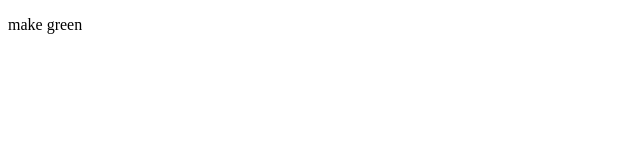
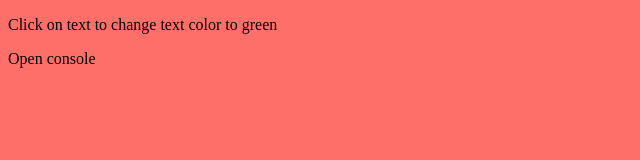
Before and after one commit to nimishawilson/thirty-days-of-js, a plain HTML site: page dev-tool-tricks/index.html in a window 1280 px wide. Shown: the whole page, without its empty margins (0-640 px from the left). Drawn offline with Linux system fonts and the light colour scheme.

Commit message:
feat: add style to dev tool tricks

```diff
--- a/dev-tool-tricks/index.html
+++ b/dev-tool-tricks/index.html
@@ -3,16 +3,23 @@
 
 <head>
   <title> Dev Tool Tricks </title>
+<style>
+  body{
+    background-color:  #ff6f69;
+  }
+</style>
 
 </head>
 
 <body>
-  <p onclick="makeGreen()"> make green </p>
+  <p class="select" onclick="makeGreen()"> Click on text to change text color to green </p>
+
+  <p> Open console <p>
 </body>
 
 <script>
   function makeGreen() {
-    const p = document.querySelector('p');
+    const p = document.querySelector('.select');
     p.style.color = '#BADA55';
     p.style.fontSize = '50px';
   }
```
